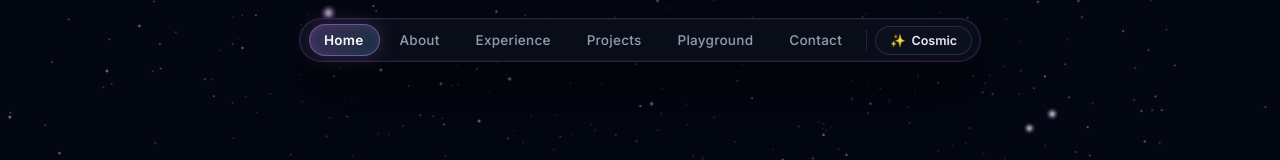
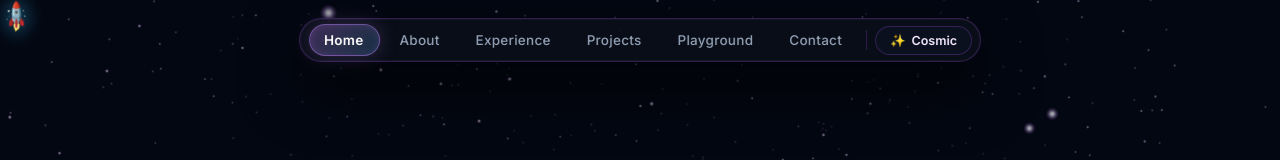
Before and after one commit to kritagya20/portfolio-website-react, a React (Vite) app: page / in a window 1280 px wide. Shown: the top 160 px of the page. Built offline with nearby package versions, Linux system fonts and the light colour scheme.

Commit message:
feat: Add Cosmic Rocket custom cursor with interactive stardust thruster particle trail

```diff
--- a/src/App.jsx
+++ b/src/App.jsx
@@ -1,7 +1,7 @@
 import { useEffect, useState } from 'react';
 import { motion, useScroll } from 'framer-motion';
 import StarfieldCanvas from './components/StarfieldCanvas.jsx';
-import StardustTrail from './components/StardustTrail.jsx';
+import CustomCursor from './components/CustomCursor.jsx';
 import Navbar from './components/Navbar.jsx';
 import Hero from './components/Hero.jsx';
 import About from './components/About.jsx';
@@ -25,7 +25,7 @@ export default function App() {
   return (
     <div className="app">
       <StarfieldCanvas />
-      <StardustTrail />
+      <CustomCursor />
       <motion.div className="scroll-progress" style={{ scaleX: scrollYProgress }} />
       <Navbar />
       <main>
--- /dev/null
+++ b/src/components/CustomCursor.jsx
@@ -0,0 +1,80 @@
+import { useEffect, useState, useRef } from 'react';
+
+export default function CustomCursor() {
+  const cursorRef = useRef(null);
+  const trailContainerRef = useRef(null);
+  const [hovered, setHovered] = useState(false);
+  const lastTimeRef = useRef(0);
+
+  useEffect(() => {
+    const cursor = cursorRef.current;
+    const trailContainer = trailContainerRef.current;
+
+    const handleMouseMove = (e) => {
+      const { clientX: x, clientY: y } = e;
+
+      // 1. Move Cosmic Rocket Cursor
+      if (cursor) {
+        cursor.style.transform = `translate3d(${x}px, ${y}px, 0) translate(-50%, -50%)`;
+      }
+
+      // 2. Emit Stardust Sparkles from Rocket Thruster
+      const now = Date.now();
+      if (now - lastTimeRef.current > 35 && trailContainer) {
+        lastTimeRef.current = now;
+
+        const particle = document.createElement('span');
+        particle.className = 'stardust-particle';
+
+        const colors = ['#38bdf8', '#c084fc', '#f59e0b', '#a7f3d0', '#ffffff'];
+        const color = colors[Math.floor(Math.random() * colors.length)];
+        const size = Math.random() * 6 + 4; // 4px to 10px
+
+        // Position particle slightly behind rocket thruster
+        particle.style.left = `${x}px`;
+        particle.style.top = `${y + 12}px`;
+        particle.style.width = `${size}px`;
+        particle.style.height = `${size}px`;
+        particle.style.background = color;
+        particle.style.boxShadow = `0 0 10px ${color}, 0 0 20px ${color}`;
+
+        const dx = (Math.random() - 0.5) * 28;
+        const dy = Math.random() * 20 + 8; // Drifts downward like thruster exhaust
+        particle.style.setProperty('--dx', `${dx}px`);
+        particle.style.setProperty('--dy', `${dy}px`);
+
+        trailContainer.appendChild(particle);
+
+        setTimeout(() => {
+          if (particle.parentNode) {
+            particle.parentNode.removeChild(particle);
+          }
+        }, 650);
+      }
+
+      // 3. Detect hover over clickable elements
+      const target = e.target;
+      const isClickable =
+        target.closest('a, button, .card, .btn, .nav-link, input, select, textarea');
+      setHovered(Boolean(isClickable));
+    };
+
+    window.addEventListener('mousemove', handleMouseMove);
+    return () => window.removeEventListener('mousemove', handleMouseMove);
+  }, []);
+
+  return (
+    <>
+      {/* Stardust Trail Container */}
+      <div ref={trailContainerRef} className="stardust-container" />
+
+      {/* Cosmic Rocket Cursor Head */}
+      <div
+        ref={cursorRef}
+        className={`custom-cursor-head ${hovered ? 'hovered' : ''}`}
+      >
+        <span className="rocket-icon">🚀</span>
+      </div>
+    </>
+  );
+}
--- a/src/styles/index.css
+++ b/src/styles/index.css
@@ -90,8 +90,45 @@
   --noise: 0.04;
 }
 
-* {
-  cursor: none !important;
+/* ========== COSMIC ROCKET CURSOR & STARDUST TRAIL ========== */
+@media (min-width: 769px) {
+  * {
+    cursor: none !important;
+  }
+}
+
+@media (max-width: 768px) {
+  .custom-cursor-head,
+  .stardust-container {
+    display: none !important;
+  }
+}
+
+.custom-cursor-head {
+  position: fixed;
+  top: 0;
+  left: 0;
+  z-index: 10000;
+  pointer-events: none;
+  display: flex;
+  align-items: center;
+  justify-content: center;
+  width: 32px;
+  height: 32px;
+  transition: transform 0.08s ease-out, filter 0.2s ease;
+  will-change: transform;
+}
+
+.custom-cursor-head .rocket-icon {
+  font-size: 1.3rem;
+  transform: rotate(-45deg);
+  transition: transform 0.25s cubic-bezier(0.34, 1.56, 0.64, 1);
+  filter: drop-shadow(0 0 10px rgba(56, 189, 248, 0.8));
+}
+
+.custom-cursor-head.hovered .rocket-icon {
+  transform: rotate(0deg) scale(1.35);
+  filter: drop-shadow(0 0 18px rgba(192, 132, 252, 1));
 }
 
 
```
